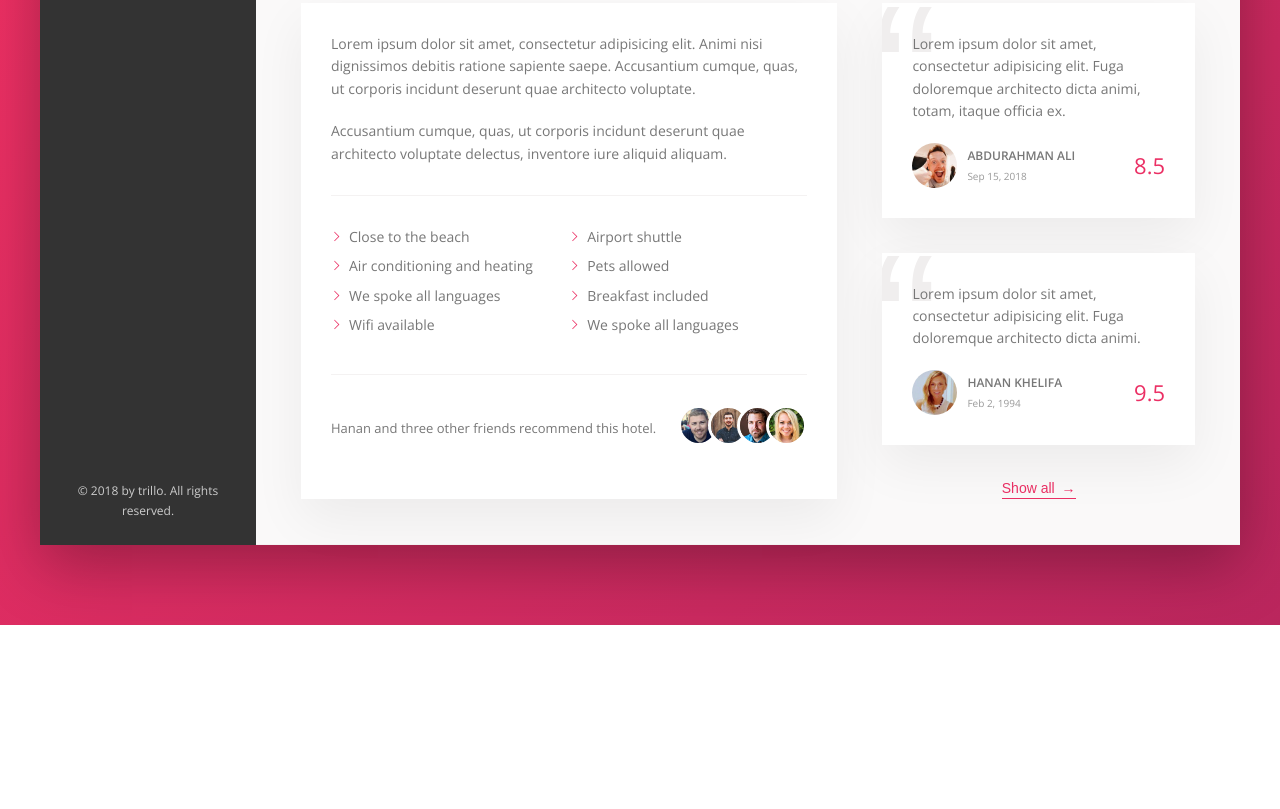
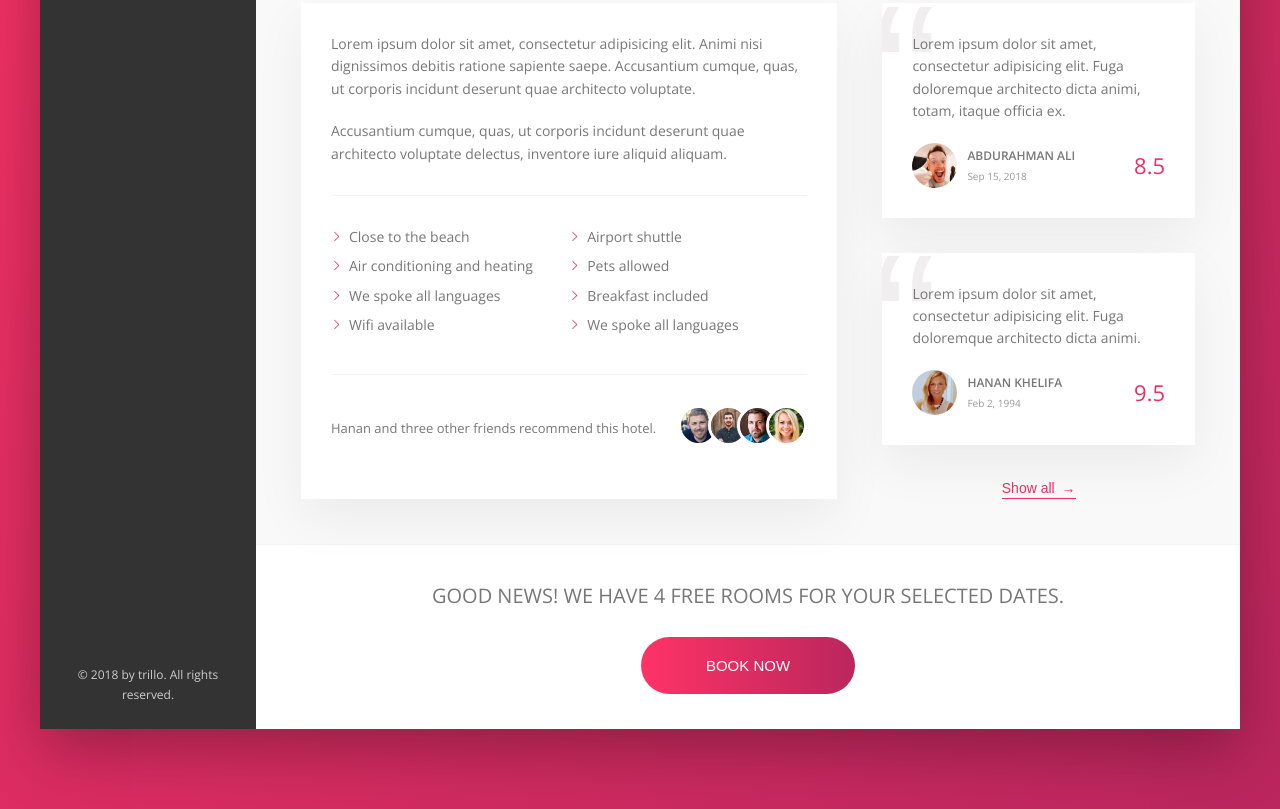
Before and after one commit to aalig/trillo, a website: page index.html in a window 1280 px wide. Shown: the part 644-1453 px from the top of the page. Before the commit the page ends 1269 px from the top, so only its background shows below. Drawn offline with nearby package versions, Linux system fonts and the light colour scheme.

Commit message:
Add and style cta section

```diff
--- a/index.html
+++ b/index.html
@@ -196,6 +196,15 @@
                         <button class="btn-inline">Show all <span>&rarr;</span></button>
                     </div>
                 </div>
+                <div class="cta">
+                    <h2 class="cta__book-now">
+                        Good news! We have 4 free rooms for your selected dates.
+                    </h2>
+                    <button class="btn">
+                        <span class="btn__visible">Book now</span>
+                        <span class="btn__invisible">Only 4 rooms left</span>
+                    </button>
+                </div>
             </main>
         </div>
     </div>
--- a/sass/_component.scss
+++ b/sass/_component.scss
@@ -424,3 +424,63 @@
     z-index: 10;
   }
 }
+
+/////////////////////////////
+// CALL TO ACTION
+.cta {
+  background-color: var(--color-white);
+  padding: 3.5rem 0;
+  text-align: center;
+
+  &__book-now {
+    font-size: 2rem;
+    font-weight: 300;
+    text-transform: uppercase;
+    margin-bottom: 2.5rem;
+  }
+}
+
+/////////////////////////////
+// CALL TO ACTION BUTTON
+.btn {
+  font-size: 1.5rem;
+  color: var(--color-white);
+  text-transform: uppercase;
+  border-radius: 100px;
+  border: none;
+  background-image: linear-gradient(to right, var(--color-primary-light), var(--color-primary-dark));
+  cursor: pointer;
+  position: relative;
+  overflow: hidden;
+
+  & > * {
+    display: inline-block;
+    height: 100%;
+    width: 100%;
+  }
+
+  &__visible {
+    padding: 2rem 6.5rem;
+    transition: all .2s;
+  }
+
+  &__invisible {
+    position: absolute;
+    padding: 2rem 0rem;
+    left: 0;
+    top: -100%;
+    transition: all .2s;
+  }
+
+  &:hover {
+    background-image: linear-gradient(to left, var(--color-primary-light), var(--color-primary-dark));
+  }
+
+  &:hover &__visible {
+    transform: translateY(100%);
+  }
+
+  &:hover &__invisible {
+    top: 0;
+  }
+}
```
Also changed, not shown: css/style.css.
